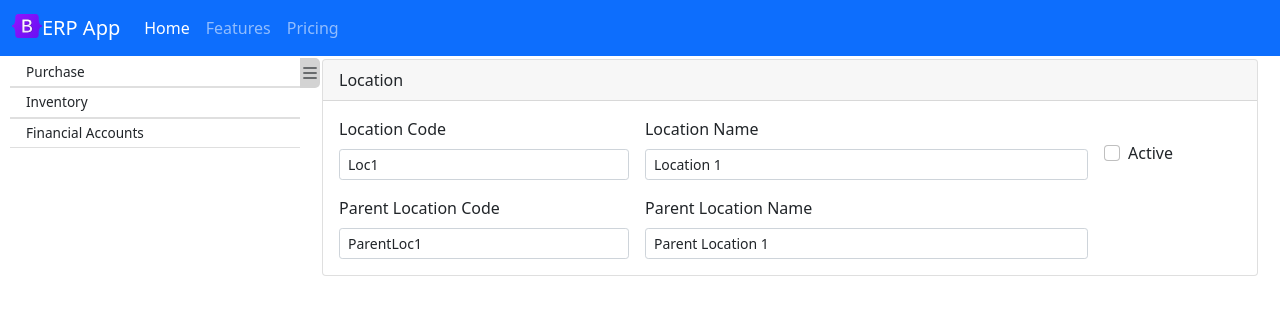
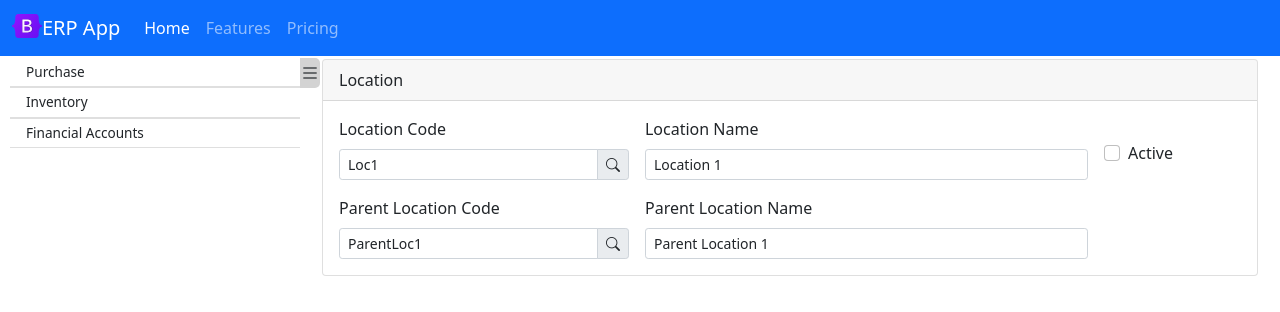
Before and after one commit to decent1/BS5-Responsive-Admin-React, a React (Create React App) app: page /inventory/reference/locations in a window 1280 px wide. Shown: the top 312 px of the page. Built offline with nearby package versions, Linux system fonts and the light colour scheme.

Commit message:
bootstrap-icons installation and usage via npm

```diff
--- a/package.json
+++ b/package.json
@@ -7,6 +7,7 @@
     "@testing-library/react": "^11.2.7",
     "@testing-library/user-event": "^12.8.3",
     "bootstrap": "^5.0.1",
+    "bootstrap-icons": "^1.5.0",
     "react": "^17.0.2",
     "react-dom": "^17.0.2",
     "react-router-dom": "^5.2.0",
--- a/src/App.js
+++ b/src/App.js
@@ -1,6 +1,7 @@
 import logo from './logo.svg';
 import '../node_modules/bootstrap/dist/css/bootstrap.min.css';
-import './assets/icons-1.5.0/font/bootstrap-icons.css';
+// import './assets/icons-1.5.0/font/bootstrap-icons.css';
+import '../node_modules/bootstrap-icons/font/bootstrap-icons.css';
 import './assets/css/custom-css.css';
 import './assets/css/list-groups.css';
 import './App.css';
--- a/src/assets/css/custom-css.css
+++ b/src/assets/css/custom-css.css
@@ -98,3 +98,7 @@ body {
     font-size: .875rem;
     border-radius: .2rem;
   }
+
+  .bi-search {
+      cursor: pointer;
+  }
--- a/src/components/Inventory/Reference/Items.jsx
+++ b/src/components/Inventory/Reference/Items.jsx
@@ -14,7 +14,10 @@ const Items = () => {
                             <form className="row g-3 needs-validation form-control-all-sm" noValidate>
                                 <div className="col-md-4">
                                     <label htmlFor="validationCustom02" className="form-label">Item Code</label>
+                                    <div className="input-group">
                                         <input type="text" className="form-control" id="validationCustom02" defaultValue="AMPIL250" required />
+                                        <span class="input-group-text"><i class="bi bi-search"></i></span>
+                                    </div>
                                     <div className="valid-feedback">
                                         Looks good!
                                     </div>
@@ -56,7 +59,7 @@ const Items = () => {
                                     <label htmlFor="validationCustom02" className="form-label">Parent Item Code</label>
                                     <div className="input-group">
                                         <input type="text" className="form-control" id="validationCustom02" defaultValue="MEDICINES" required />
-                                        <span class="input-group-text">?</span>
+                                        <span class="input-group-text"><i class="bi bi-search"></i></span>
                                     </div>
                                     <div className="valid-feedback">
                                         Looks good!
--- a/src/components/Inventory/Reference/Locations.jsx
+++ b/src/components/Inventory/Reference/Locations.jsx
@@ -13,7 +13,10 @@ const Locations = () => {
                             <form className="row g-3 needs-validation form-control-all-sm" noValidate>
                                 <div className="col-md-4">
                                     <label htmlFor="validationCustom02" className="form-label">Location Code</label>
-                                    <input type="text" className="form-control" id="validationCustom02" defaultValue="Loc1" required />
+                                    <div className="input-group">
+                                        <input type="text" className="form-control" id="validationCustom02" defaultValue="Loc1" required />
+                                        <span class="input-group-text"><i class="bi bi-search"></i></span>
+                                    </div>
                                     <div className="valid-feedback">
                                         Looks good!
                                     </div>
@@ -41,7 +44,10 @@ const Locations = () => {
 
                                 <div className="col-md-4">
                                     <label htmlFor="validationCustom02" className="form-label">Parent Location Code</label>
-                                    <input type="text" className="form-control" id="validationCustom02" defaultValue="ParentLoc1" required />
+                                    <div className="input-group">
+                                        <input type="text" className="form-control" id="validationCustom02" defaultValue="ParentLoc1" required />
+                                        <span class="input-group-text"><i class="bi bi-search"></i></span>
+                                    </div>
                                     <div className="valid-feedback">
                                         Looks good!
                                     </div>
```
Also changed, not shown: 1 other file (tests, documents, lock files or other folders). Lines whose indentation alone changed are shown as unchanged.
